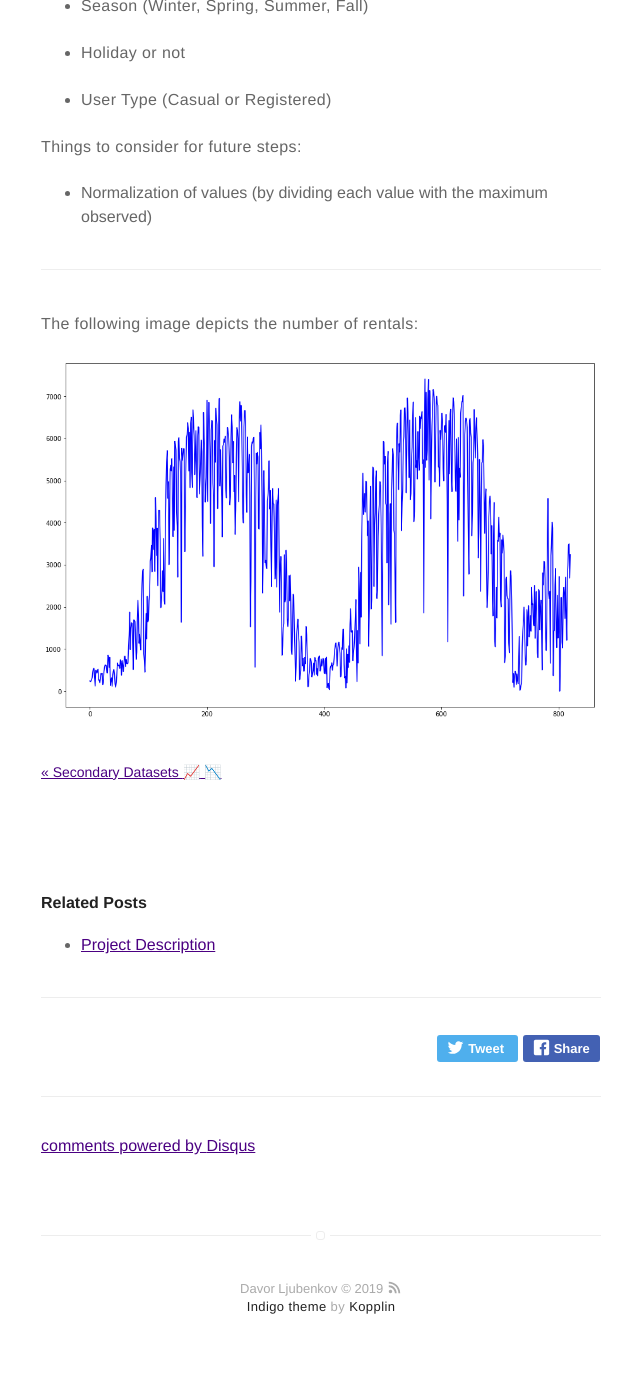
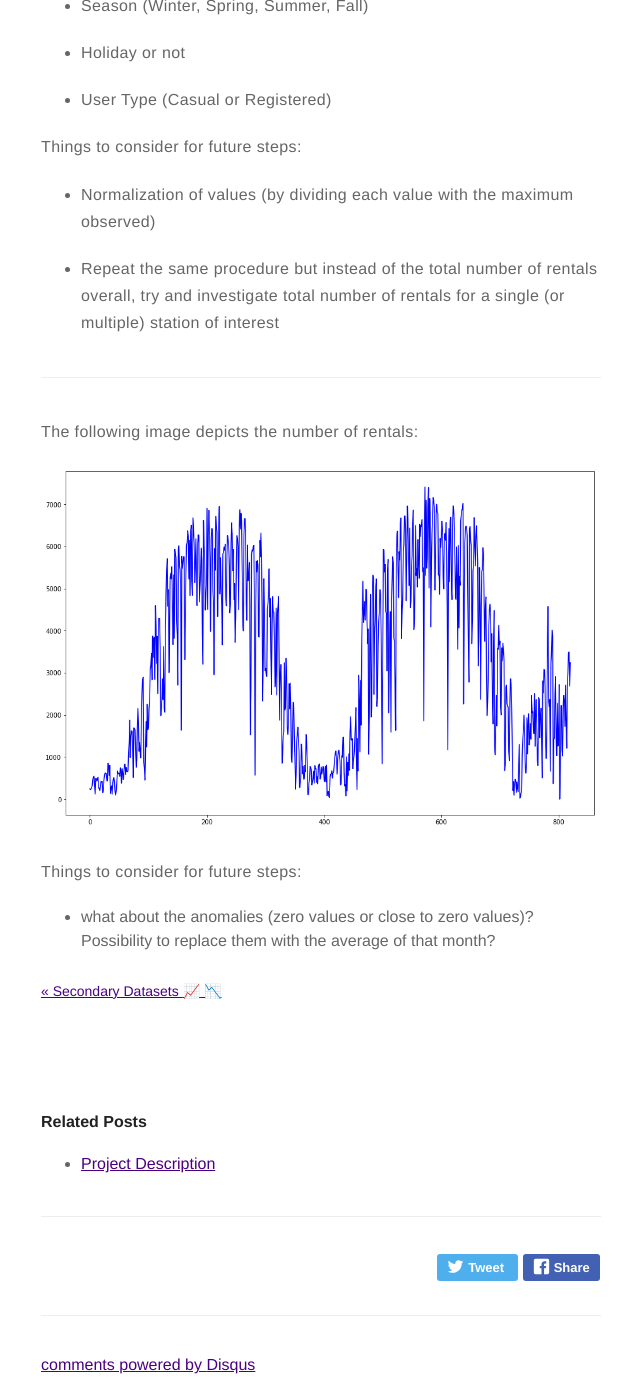
Before and after one commit to dljubenk/dljubenk.github.io, a Jekyll site: the page built from _posts/2019-03-08-prediction.markdown, in a window 1280 px wide and 1400 px high, scrolled down 3429 px. Shown: the whole window, without its empty margins (319-959 px from the left). Built offline with Jekyll 4.4.1, drawn with Linux system fonts in a browser that asks for light colours; emoji names are drawn with the system emoji font; comment, search, counter and statistics services are not loaded; before the commit the page ends 4807 px from its top, so only the background shows below that.

Commit message:
Update 2019-03-08-prediction.markdown

```diff
--- a/_posts/2019-03-08-prediction.markdown
+++ b/_posts/2019-03-08-prediction.markdown
@@ -127,12 +127,19 @@ Things to consider for future steps:
 
 - Normalization of values (by dividing each value with the maximum observed)
 
+- Repeat the same procedure but instead of the total number of rentals overall, try and investigate total number of rentals for a single (or multiple) station of interest
+
 ---
 
 The following image depicts the number of rentals:
 
 ![Markdown Image][1]
 
+Things to consider for future steps:
+
+- what about the anomalies (zero values or close to zero values)? Possibility to replace them with the average of that month?
+
+
 
 
 [1]: /assets/images/plot1.png
```
